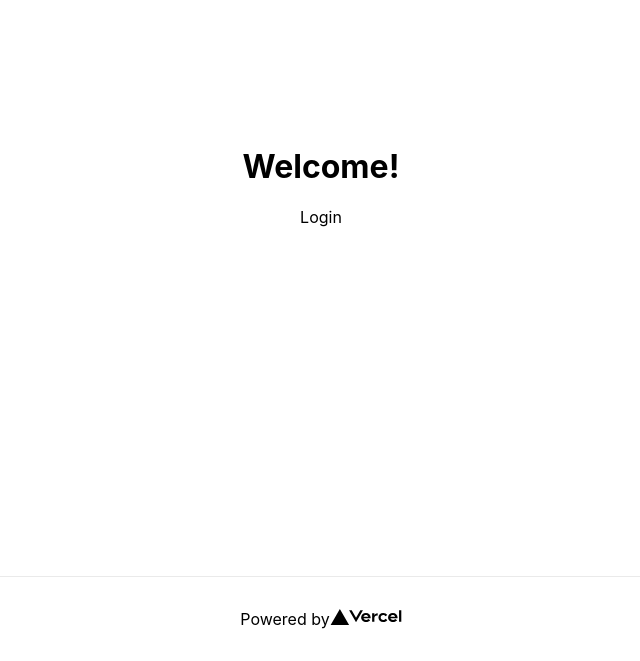
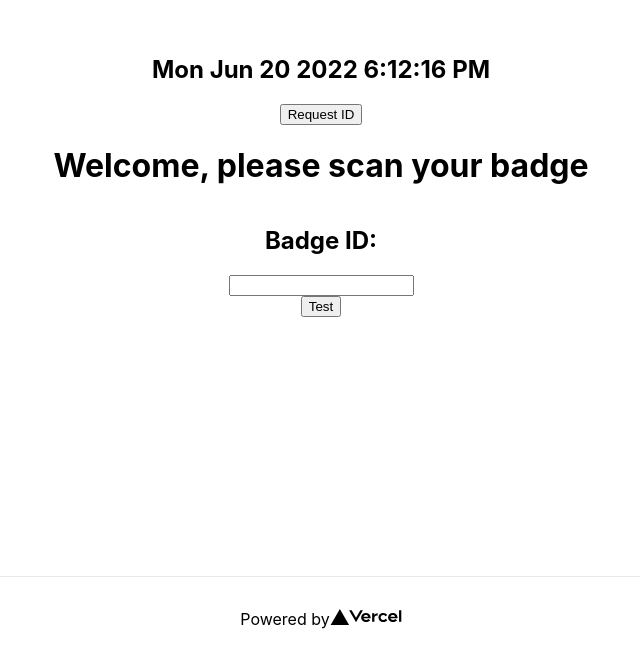
Before and after one commit to therazor113/Forklift-Next, a Next.js app: page / in a window 1280 px wide. Shown: the part 224-885 px from the top of the page, without its empty margins (319-959 px from the left). Built offline with nearby package versions, Linux system fonts and the light colour scheme.

Commit message:
working on api

```diff
--- /dev/null
+++ b/components/api/requests/IdRequest/index.js
@@ -0,0 +1,27 @@
+import { useState } from 'react'
+
+const IdRequest = () => {
+  const [ids, setId] = useState([])
+
+
+  const handleClick = async () => {
+    const response = await fetch('api/NamesApi')
+    const data = await response.json()
+    setId(data)
+  }
+
+  return (
+    <>
+    <button onClick={handleClick}>Request ID</button>
+      {ids.map((id) => {
+        return (
+        <div key={id.last}>
+          {id.first} {id.last}
+        </div>
+        )
+        })}
+    </>
+  )
+}
+
+export default IdRequest
--- a/components/core/Layout/index.js
+++ b/components/core/Layout/index.js
@@ -6,7 +6,7 @@ import classes from './styles.module.scss'
 const Layout = ({ children }) => {
   return (
     <div className={classes.container}>
-      <HeadComponent className='headComponent' />
+      <HeadComponent />
       <main className={classes.main}>
         {children}
       </main>
--- /dev/null
+++ b/components/utilities/LiveClock/index.js
@@ -0,0 +1,20 @@
+import { useState, useEffect } from "react"
+
+const LiveClock = ( CurrentDate, ClockString ) => {
+  const [index, setIndex] = useState('-')
+  CurrentDate = new Date()
+  ClockString = CurrentDate.toDateString() + " " + CurrentDate.toLocaleTimeString()
+
+  useEffect(() => {
+    const interval = setInterval(() => {setIndex(ClockString)}, 1000)
+      return () => clearInterval(interval)
+  })
+
+  return (
+    <h2>
+      {index}
+    </h2>
+  )
+}
+
+export default LiveClock
--- /dev/null
+++ b/data/names.js
@@ -0,0 +1,16 @@
+export const names = [
+  {
+    id: 123,
+    first: 'John'
+  },
+  {
+    id: 234,
+    first: 'Billy',
+    last: 'Cipher'
+  },
+  {
+    id: 345,
+    first: 'Joe',
+    last: 'Joey'
+  }
+]
--- a/package.json
+++ b/package.json
@@ -17,5 +17,9 @@
     "eslint": "8.18.0",
     "eslint-config-next": "12.1.6",
     "sass": "^1.52.3"
-  }
+  },
+  "description": "This is a [Next.js](https://nextjs.org/) project bootstrapped with [`create-next-app`](https://github.com/vercel/next.js/tree/canary/packages/create-next-app).",
+  "main": "next.config.js",
+  "author": "",
+  "license": "ISC"
 }
--- a/pages/_app.js
+++ b/pages/_app.js
@@ -1,4 +1,4 @@
-import '../styles/globals.css'
+import '../styles/globals.scss'
 
 function MyApp({ Component, pageProps }) {
   return <Component {...pageProps} />
--- /dev/null
+++ b/pages/api/NamesApi/index.js
@@ -0,0 +1,5 @@
+import { names } from "../../../data/names";
+
+export default function handler(req, res) {
+  res.status(200).json(names)
+}
--- a/pages/index.js
+++ b/pages/index.js
@@ -1,14 +1,28 @@
-import Link from 'next/link'
+import { useRef } from 'react'
 
 import Layout from '../components/core/Layout'
+import LiveClock from '../components/utilities/LiveClock'
+import IdRequest from '../components/api/requests/IdRequest'
 
 const Home = () => {
+	const inputRef = useRef(null)
+
+	const handleClick = () => {
+		if (inputRef.current.value == 123) {
+			location.href='/login'
+		} else {
+			console.log(inputRef.current.value)
+		}
+	}
+
   return (
     <Layout>
-			<h1>Welcome!</h1>
-			<Link href='/login'>
-				<a>Login</a>
-			</Link>
+			<LiveClock />
+			<IdRequest />
+			<h1>Welcome, please scan your badge</h1>
+			<h2>Badge ID:</h2>
+			<input ref={inputRef}/>
+			<button onClick={handleClick}>Test</button>
 		</Layout>
   )
 }
```
Also changed, not shown: components/utilities/ApiTest/index.js (added, +25 -0 lines), components/utilities/BadgeInputBox/index.js (added, +22 -0 lines), styles/Home.module.scss (renamed from styles/Home.module.css), styles/globals.scss (renamed from styles/globals.css).
